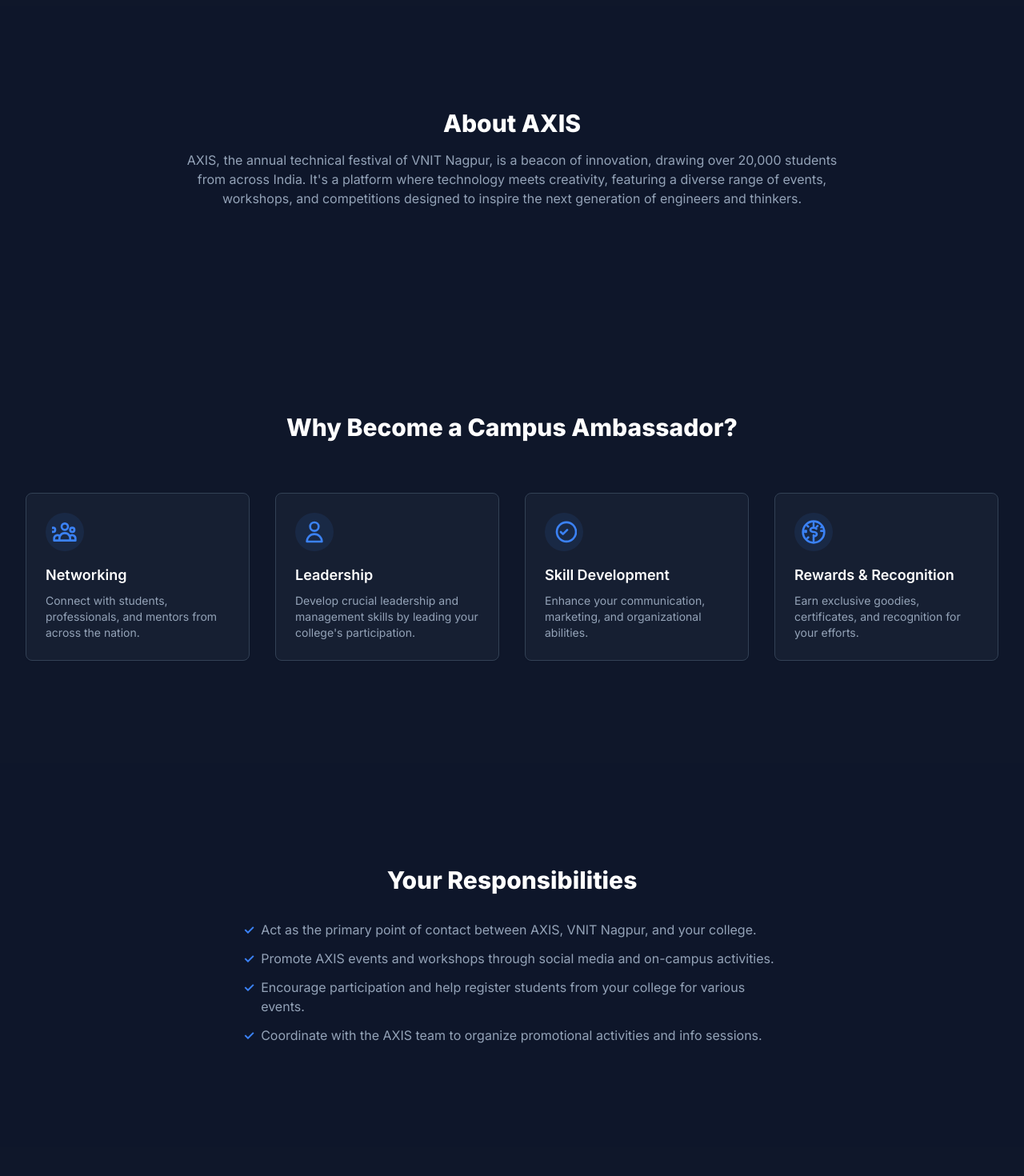
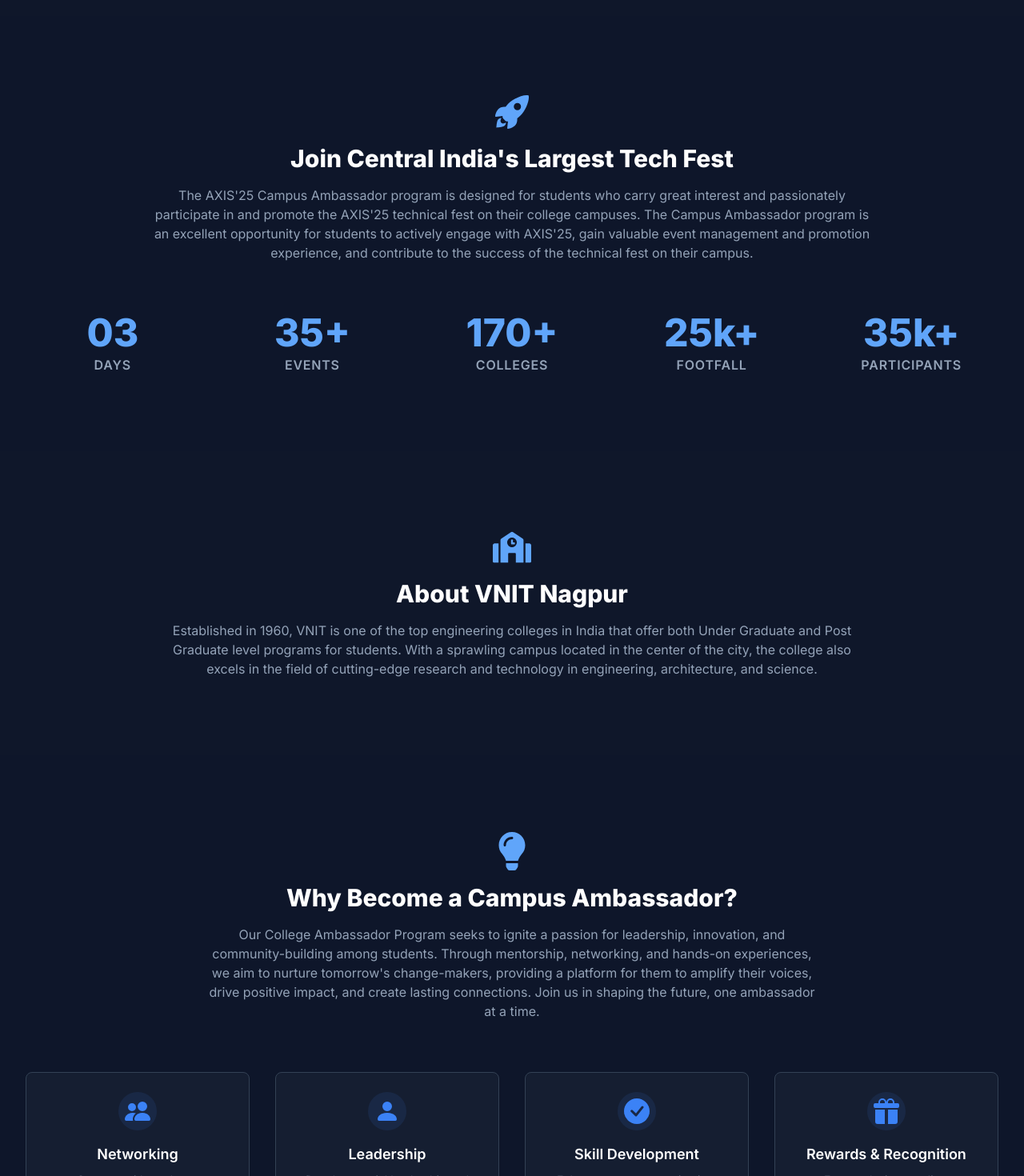
Before and after one commit to adityasahu1109/axis-campus-ambassador-website-2026, a React (Vite) app: page / in a window 1280 px wide. Shown: the part 720-2190 px from the top of the page at 80% size. Built offline with nearby package versions, Linux system fonts and the light colour scheme; no server answers.

Commit message:
optimised and made changes to homepage

```diff
--- a/package.json
+++ b/package.json
@@ -13,6 +13,7 @@
     "@supabase/supabase-js": "^2.75.1",
     "react": "^19.2.0",
     "react-dom": "^19.2.0",
+    "react-icons": "^5.5.0",
     "react-router-dom": "^7.9.4"
   },
   "devDependencies": {
--- a/src/pages/HomePage.jsx
+++ b/src/pages/HomePage.jsx
@@ -1,23 +1,82 @@
-import React, { useState, useEffect } from 'react';
-// --- MODIFICATION: Import 'Link' from 'react-router-dom' ---
+import React, { useState, useEffect, useRef } from 'react';
 import { Link, useNavigate } from 'react-router-dom';
-// --- END MODIFICATION ---
 import { useAuth } from '../AuthContext';
 import logoLight from '../assets/logo-light.png';
 import logoDark from '../assets/logo-dark.png';
 
-// ... (all other components like ChevronDownIcon, NetworkIcon, etc. are unchanged) ...
-const ChevronDownIcon = ({ isOpen }) => ( <svg xmlns="http://www.w3.org/2000/svg" className={`h-6 w-6 transition-transform duration-300 ${isOpen ? 'rotate-180' : ''}`} fill="none" viewBox="0 0 24 24" stroke="currentColor"> <path strokeLinecap="round" strokeLinejoin="round" strokeWidth={2} d="M19 9l-7 7-7-7" /> </svg> );
-const NetworkIcon = () => <svg xmlns="http://www.w3.org/2000/svg" className="h-8 w-8 text-blue-500" fill="none" viewBox="0 0 24 24" stroke="currentColor"><path strokeLinecap="round" strokeLinejoin="round" strokeWidth={2} d="M17 20h5v-2a3 3 0 00-5.356-1.857M17 20H7m10 0v-2c0-.656-.126-1.283-.356-1.857M7 20H2v-2a3 3 0 015.356-1.857M7 20v-2c0-.656.126-1.283.356-1.857m0 0a5.002 5.002 0 019.288 0M15 7a3 3 0 11-6 0 3 3 0 016 0zm6 3a2 2 0 11-4 0 2 2 0 014 0zM3 10a2 2 0 11-4 0 2 2 0 014 0z" /></svg>;
-const LeadershipIcon = () => <svg xmlns="http://www.w3.org/2000/svg" className="h-8 w-8 text-blue-500" fill="none" viewBox="0 0 24 24" stroke="currentColor"><path strokeLinecap="round" strokeLinejoin="round" strokeWidth={2} d="M16 7a4 4 0 11-8 0 4 4 0 018 0zM12 14a7 7 0 00-7 7h14a7 7 0 00-7-7z" /></svg>;
-const SkillIcon = () => <svg xmlns="http://www.w3.org/2000/svg" className="h-8 w-8 text-blue-500" fill="none" viewBox="0 0 24 24" stroke="currentColor"><path strokeLinecap="round" strokeLinejoin="round" strokeWidth={2} d="M9 12l2 2 4-4m5.618-4.471a9 9 0 11-12.728 0 9 9 0 0112.728 0z" /></svg>;
-const RewardIcon = () => <svg xmlns="http://www.w3.org/2000/svg" className="h-8 w-8 text-blue-500" fill="none" viewBox="0 0 24 24" stroke="currentColor"><path strokeLinecap="round" strokeLinejoin="round" strokeWidth={2} d="M12 8c-1.657 0-3 .895-3 2s1.343 2 3 2 3 .895 3 2-1.343 2-3 2m0-8c1.11 0 2.08.402 2.599 1M12 8V7m0 1v.01M12 6v-1m0-1V4m0 2.01M12 18v-1m0-1v-1m0 2v1m0 1v1M5 12H4m1-1H4m18 0h-1m-1 0h-1m-4-4l.707-.707M6.343 6.343l.707.707m12.728 0l-.707.707M6.343 17.657l.707-.707M12 22a10 10 0 110-20 10 10 0 010 20z" /></svg>;
-const MailIcon = () => <svg xmlns="http://www.w3.org/2000/svg" className="h-4 w-4 mr-2" fill="none" viewBox="0 0 24 24" stroke="currentColor"><path strokeLinecap="round" strokeLinejoin="round" strokeWidth={2} d="M3 8l7.89 5.26a2 2 0 002.22 0L21 8M5 19h14a2 2 0 002-2V7a2 2 0 00-2-2H5a2 2 0 00-2 2v10a2 2 0 002 2z" /></svg>;
-const PhoneIcon = () => <svg xmlns="http://www.w3.org/2000/svg" className="h-4 w-4 mr-2" fill="none" viewBox="0 0 24 24" stroke="currentColor"><path strokeLinecap="round" strokeLinejoin="round" strokeWidth={2} d="M3 5a2 2 0 012-2h3.28a1 1 0 01.948.684l1.498 4.493a1 1 0 01-.502 1.21l-2.257 1.13a11.042 11.042 0 005.516 5.516l1.13-2.257a1 1 0 011.21-.502l4.493 1.498a1 1 0 01.684.949V19a2 2 0 01-2 2h-1C9.716 21 3 14.284 3 6V5z" /></svg>;
-const BenefitCard = ({ icon, title, children }) => ( <div className="bg-white dark:bg-slate-800/50 p-6 rounded-lg border border-slate-200 dark:border-slate-700 shadow-sm transition-all hover:shadow-lg hover:-translate-y-1"> <div className="flex items-center justify-center h-12 w-12 rounded-full bg-blue-500/10 mb-4">{icon}</div> <h3 className="text-lg font-semibold text-slate-900 dark:text-white">{title}</h3> <p className="mt-2 text-sm text-slate-600 dark:text-slate-400">{children}</p> </div> );
+// --- MODIFICATION: Import all icons from react-icons ---
+import {
+  IoChevronDown,
+  IoMail,
+  IoCall,
+  IoRocketSharp
+} from 'react-icons/io5';
+import {
+  BsPeopleFill,
+  BsPersonFill,
+  BsCheckCircleFill,
+  BsGiftFill
+} from 'react-icons/bs';
+import {
+  FaSchool,
+  FaLightbulb,
+  FaClipboardList,
+  FaTrophy,
+  FaUsers,
+  FaQuestionCircle
+} from 'react-icons/fa';
+// --- END MODIFICATION ---
+
+
+// --- MODIFICATION: All local SVG components have been DELETED ---
+
+
+// --- Card components (Now use react-icons) ---
+const BenefitCard = ({ icon, title, children }) => ( <div className="bg-white dark:bg-slate-800/50 p-6 rounded-lg border border-slate-200 dark:border-slate-700 shadow-sm transition-all hover:shadow-lg hover:-translate-y-1 flex flex-col items-center text-center"> <div className="flex items-center justify-center h-12 w-12 rounded-full bg-blue-500/10 mb-4">{icon}</div> <h3 className="text-lg font-semibold text-slate-900 dark:text-white">{title}</h3> <p className="mt-2 text-sm text-slate-600 dark:text-slate-400">{children}</p> </div> );
 const PerkCard = ({ title, children }) => ( <div className="bg-white dark:bg-slate-800 p-6 rounded-lg border border-slate-200 dark:border-slate-700 shadow-sm"> <h3 className="font-bold text-blue-600 dark:text-blue-400">{title}</h3> <p className="mt-2 text-sm text-slate-600 dark:text-slate-400">{children}</p> </div> );
-const FaqItem = ({ question, answer, isOpen, onClick }) => ( <div className="border-b border-slate-200 dark:border-slate-700 py-4"> <button onClick={onClick} className="flex justify-between items-center w-full font-semibold text-slate-900 dark:text-white cursor-pointer text-left list-none" aria-expanded={isOpen}> <span>{question}</span> <ChevronDownIcon isOpen={isOpen} /> </button> {isOpen && ( <p className="mt-4 text-sm text-slate-600 dark:text-slate-400 text-left"> {answer} </p> )} </div> );
-const ContactCard = ({ name, email, phone }) => ( <div className="bg-white dark:bg-slate-800 p-6 rounded-lg border border-slate-200 dark:border-slate-700 shadow-sm text-left"> <h3 className="text-lg font-bold text-slate-900 dark:text-white">{name}</h3> <p className="text-sm text-slate-500 dark:text-slate-400">Head of Organizing Committee</p> <div className="mt-4 space-y-2"> <a href={`mailto:${email}`} className="flex items-center text-sm text-slate-600 dark:text-slate-300 hover:text-blue-500 dark:hover:text-blue-400 transition-colors"> <MailIcon /> <span>{email}</span> </a> <a href={`tel:${phone}`} className="flex items-center text-sm text-slate-600 dark:text-slate-300 hover:text-blue-500 dark:hover:text-blue-400 transition-colors"> <PhoneIcon /> <span>{phone}</span> </a> </div> </div> );
+const FaqItem = ({ question, answer, isOpen, onClick }) => ( <div className="border-b border-slate-200 dark:border-slate-700 py-4"> <button onClick={onClick} className="flex justify-between items-center w-full font-semibold text-slate-900 dark:text-white cursor-pointer text-left list-none" aria-expanded={isOpen}> <span>{question}</span> {/* --- MODIFICATION: Used react-icon --- */}<IoChevronDown className={`h-6 w-6 transition-transform duration-300 ${isOpen ? 'rotate-180' : ''}`} /> </button> {isOpen && ( <p className="mt-4 text-sm text-slate-600 dark:text-slate-400 text-left"> {answer} </p> )} </div> );
+const ContactCard = ({ name, phone }) => ( <div className="bg-white dark:bg-slate-800 p-6 rounded-lg border border-slate-200 dark:border-slate-700 shadow-sm flex flex-col items-center"> <h3 className="text-lg font-bold text-slate-900 dark:text-white">{name}</h3> <div className="mt-4 flex justify-center"> <a href={`tel:${phone}`} className="flex items-center text-sm text-slate-600 dark:text-slate-300 hover:text-blue-500 dark:hover:text-blue-400 transition-colors"> <IoCall className="h-4 w-4 mr-2" /> <span>{phone}</span> </a> </div> </div> );
+
+
+// --- StatCard with count-up animation (Logic unchanged) ---
+const StatCard = ({ endValue, prefix, suffix, label, duration = 1500, isVisible }) => {
+  const [count, setCount] = useState(0);
+
+  useEffect(() => {
+    if (!isVisible) return;
+
+    let startTime = null;
+    const animation = (timestamp) => {
+      if (!startTime) startTime = timestamp;
+      const progress = timestamp - startTime;
+      const percentage = Math.min(progress / duration, 1);
+
+      const newCount = Math.floor(percentage * endValue);
+      setCount(newCount);
+
+      if (progress < duration) {
+        requestAnimationFrame(animation);
+      } else {
+        setCount(endValue);
+      }
+    };
+
+    requestAnimationFrame(animation);
+
+    return () => {
+        setCount(endValue);
+    }
+  }, [isVisible, endValue, duration]);
+
+  return (
+    <div className="text-center">
+      <span className="text-4xl sm:text-5xl font-extrabold text-blue-600 dark:text-blue-400">
+        {prefix && count < 10 ? prefix : ''}{count}{suffix}
+      </span>
+      <p className="mt-1 text-sm sm:text-base font-semibold uppercase tracking-wider text-slate-500 dark:text-slate-400">{label}</p>
+    </div>
+  );
+};
 
 
 function HomePage() {
@@ -28,6 +87,34 @@
 
   const { profile, loading } = useAuth();
   const navigate = useNavigate();
+
+  // Logic for Intersection Observer (Unchanged)
+  const statsRef = useRef(null);
+  const [isStatsVisible, setIsStatsVisible] = useState(false);
+
+  useEffect(() => {
+    const observer = new IntersectionObserver(
+      (entries) => {
+        const entry = entries[0];
+        if (entry.isIntersecting) {
+          setIsStatsVisible(true);
+          observer.disconnect();
+        }
+      },
+      { threshold: 0.5 }
+    );
+
+    const currentStatsRef = statsRef.current;
+    if (currentStatsRef) {
+      observer.observe(currentStatsRef);
+    }
+
+    return () => {
+      if (currentStatsRef) {
+        observer.disconnect();
+      }
+    };
+  }, []);
 
   useEffect(() => {
     if (!loading && profile) {
@@ -43,25 +130,30 @@
     return <div className="w-full min-h-screen bg-white dark:bg-slate-900" />;
   }
 
+  // --- MODIFICATION: Stored icon class name for section headings ---
+  const sectionIconClass = "h-12 w-12 text-blue-600 dark:text-blue-400";
+
   return (
     <div className="animate-fade-in-up">
       <div className="max-w-7xl mx-auto px-4 sm:px-6 lg:px-8">
-        <div className="text-center pt-16 pb-24 sm:pt-24 sm:pb-32">
+        <div className="text-center pt-16 pb-24 sm:pt-20 sm:pb-32">
+          {/* Logo size is already h-20 sm:h-32, which is correct */}
           <img
             src={logoLight}
             alt="Event Logo"
-            className="h-32 w-auto mx-auto mb-6 block dark:hidden"
+            className="h-20 sm:h-32 w-auto mx-auto mb-6 block dark:hidden"
           />
           <img
             src={logoDark}
             alt="Event Logo"
-            className="h-32 w-auto mx-auto mb-6 hidden dark:block"
+            className="h-20 sm:h-32 w-auto mx-auto mb-6 hidden dark:block"
           />
           <h2 className="text-2xl font-semibold tracking-tight text-slate-500 dark:text-slate-400"> presents </h2>
           <h1 className="text-4xl md:text-6xl font-extrabold tracking-tight mt-4 bg-gradient-to-r from-red-500 via-purple-500 to-blue-500 text-transparent bg-clip-text inline-block pb-3"> Campus Ambassador Program </h1>
-          <p className="mt-4 max-w-2xl mx-auto text-lg text-slate-600 dark:text-slate-400"> Be the face of AXIS'25 in your college. Join a nationwide community of student leaders and innovators. </p>
+          <p className="mt-4 max-w-3xl mx-auto text-lg text-slate-600 dark:text-slate-400">
+            From DMs to Registrations — You Make It Happen! Be the face of AXIS, Central India's Largest Technical Fest by VNIT NAGPUR in your college and city by joining the AXIS Campus Ambassador Program.
+          </p>
           <div className="mt-8 flex justify-center">
-            {/* --- MODIFICATION: Added state={{ isRegister: true }} --- */}
             <Link
               to="/login"
               state={{ isRegister: true }}
@@ -69,33 +161,77 @@
             >
               Register Now
             </Link>
-            {/* --- END MODIFICATION --- */}
           </div>
         </div>
       </div>
-      {/* ... (rest of the file is unchanged) ... */}
-      <div className="bg-slate-50 dark:bg-slate-900/50 py-24 sm:py-32">
-        <div className="max-w-4xl mx-auto px-4 sm:px-6 lg:px-8 text-center">
-          <h2 className="text-3xl font-extrabold text-slate-900 dark:text-white">About AXIS</h2>
-          <p className="mt-4 text-base text-slate-600 dark:text-slate-400"> AXIS, the annual technical festival of VNIT Nagpur, is a beacon of innovation, drawing over 20,000 students from across India. It's a platform where technology meets creativity, featuring a diverse range of events, workshops, and competitions designed to inspire the next generation of engineers and thinkers. </p>
-        </div>
-      </div>
-      <div className="py-24 sm:py-32">
+
+      <div className="bg-slate-50 dark:bg-slate-900/50 py-20 sm:py-24">
         <div className="max-w-7xl mx-auto px-4 sm:px-6 lg:px-8">
-          <div className="text-center">
-            <h2 className="text-3xl font-extrabold text-slate-900 dark:text-white">Why Become a Campus Ambassador?</h2>
+          <div className="max-w-4xl mx-auto text-center">
+            {/* --- MODIFICATION: Icon above heading --- */}
+            <h2 className="text-2xl sm:text-3xl font-extrabold text-slate-900 dark:text-white flex flex-col items-center justify-center gap-y-4">
+              <IoRocketSharp className={sectionIconClass} />
+              <span>Join Central India's Largest Tech Fest</span>
+            </h2>
+            <p className="mt-4 text-base text-slate-600 dark:text-slate-400">
+              The AXIS'25 Campus Ambassador program is designed for students who carry great interest and passionately participate in and promote the AXIS'25 technical fest on their college campuses. The Campus Ambassador program is an excellent opportunity for students to actively engage with AXIS'25, gain valuable event management and promotion experience, and contribute to the success of the technical fest on their campus.
+            </p>
           </div>
-          <div className="mt-16 grid grid-cols-1 md:grid-cols-2 lg:grid-cols-4 gap-8">
-            <BenefitCard icon={<NetworkIcon />} title="Networking">Connect with students, professionals, and mentors from across the nation.</BenefitCard>
-            <BenefitCard icon={<LeadershipIcon />} title="Leadership">Develop crucial leadership and management skills by leading your college's participation.</BenefitCard>
-            <BenefitCard icon={<SkillIcon />} title="Skill Development">Enhance your communication, marketing, and organizational abilities.</BenefitCard>
-            <BenefitCard icon={<RewardIcon />} title="Rewards & Recognition">Earn exclusive goodies, certificates, and recognition for your efforts.</BenefitCard>
+          {/* Updated StatCard props (Request 1) */}
+          <div ref={statsRef} className="mt-16 grid grid-cols-1 md:grid-cols-5 gap-y-12 gap-x-8">
+            <StatCard endValue={3} prefix="0" label="Days" isVisible={isStatsVisible} />
+            <StatCard endValue={35} suffix="+" label="Events" isVisible={isStatsVisible} />
+            <StatCard endValue={170} suffix="+" label="Colleges" isVisible={isStatsVisible} />
+            <StatCard endValue={25} suffix="k+" label="Footfall" isVisible={isStatsVisible} />
+            <StatCard endValue={35} suffix="k+" label="Participants" isVisible={isStatsVisible} className="md:col-span-1" />
           </div>
         </div>
       </div>
-      <div className="bg-slate-50 dark:bg-slate-900/50 py-24 sm:py-32">
+
+      <div className="py-20 sm:py-24">
+        <div className="max-w-7xl mx-auto px-4 sm:px-6 lg:px-8">
+          <div className="max-w-4xl mx-auto text-center">
+            {/* --- MODIFICATION: Icon above heading --- */}
+            <h2 className="text-2xl sm:text-3xl font-extrabold text-slate-900 dark:text-white flex flex-col items-center justify-center gap-y-4">
+              <FaSchool className={sectionIconClass} />
+              <span>About VNIT Nagpur</span>
+            </h2>
+            <p className="mt-4 text-base text-slate-600 dark:text-slate-400">
+              Established in 1960, VNIT is one of the top engineering colleges in India that offer both Under Graduate and Post Graduate level programs for students. With a sprawling campus located in the center of the city, the college also excels in the field of cutting-edge research and technology in engineering, architecture, and science.
+            </p>
+          </div>
+        </div>
+      </div>
+
+      <div className="bg-slate-50 dark:bg-slate-900/50 py-20 sm:py-24">
+        <div className="max-w-7xl mx-auto px-4 sm:px-6 lg:px-8">
+          <div className="text-center">
+            {/* --- MODIFICATION: Icon above heading --- */}
+            <h2 className="text-2xl sm:text-3xl font-extrabold text-slate-900 dark:text-white flex flex-col items-center justify-center gap-y-4">
+              <FaLightbulb className={sectionIconClass} />
+              <span>Why Become a Campus Ambassador?</span>
+            </h2>
+            <p className="mt-4 max-w-3xl mx-auto text-base text-slate-600 dark:text-slate-400">
+              Our College Ambassador Program seeks to ignite a passion for leadership, innovation, and community-building among students. Through mentorship, networking, and hands-on experiences, we aim to nurture tomorrow's change-makers, providing a platform for them to amplify their voices, drive positive impact, and create lasting connections. Join us in shaping the future, one ambassador at a time.
+            </p>
+          </div>
+          {/* --- MODIFICATION: BenefitCard icons --- */}
+          <div className="mt-16 grid grid-cols-1 md:grid-cols-2 lg:grid-cols-4 gap-8">
+            <BenefitCard icon={<BsPeopleFill className="h-8 w-8 text-blue-500" />} title="Networking">Connect with students, professionals, and mentors from across the nation.</BenefitCard>
+            <BenefitCard icon={<BsPersonFill className="h-8 w-8 text-blue-500" />} title="Leadership">Develop crucial leadership and management skills by leading your college's participation.</BenefitCard>
+            <BenefitCard icon={<BsCheckCircleFill className="h-8 w-8 text-blue-500" />} title="Skill Development">Enhance your communication, marketing, and organizational abilities.</BenefitCard>
+            <BenefitCard icon={<BsGiftFill className="h-8 w-8 text-blue-500" />} title="Rewards & Recognition">Earn exclusive goodies, certificates, and recognition for your efforts.</BenefitCard>
+          </div>
+        </div>
+      </div>
+
+      <div className="py-20 sm:py-24">
         <div className="max-w-4xl mx-auto px-4 sm:px-6 lg:px-8 text-center">
-          <h2 className="text-3xl font-extrabold text-slate-900 dark:text-white">Your Responsibilities</h2>
+          {/* --- MODIFICATION: Icon above heading --- */}
+          <h2 className="text-2xl sm:text-3xl font-extrabold text-slate-900 dark:text-white flex flex-col items-center justify-center gap-y-4">
+              <FaClipboardList className={sectionIconClass} />
+            <span>Your Responsibilities</span>
+          </h2>
           <ul className="mt-8 text-left space-y-3 text-slate-600 dark:text-slate-400 max-w-2xl mx-auto">
             <li className="flex items-start"><span className="text-blue-500 font-bold mr-2">✓</span><span>Act as the primary point of contact between AXIS, VNIT Nagpur, and your college.</span></li>
             <li className="flex items-start"><span className="text-blue-500 font-bold mr-2">✓</span><span>Promote AXIS events and workshops through social media and on-campus activities.</span></li>
@@ -104,9 +240,14 @@
           </ul>
         </div>
       </div>
-      <div className="py-24 sm:py-32">
+
+      <div className="bg-slate-50 dark:bg-slate-900/50 py-20 sm:py-24">
         <div className="max-w-7xl mx-auto px-4 sm:px-6 lg:px-8 text-center">
-          <h2 className="text-3xl font-extrabold text-slate-900 dark:text-white">Incentives & Perks</h2>
+          {/* --- MODIFICATION: Icon above heading --- */}
+          <h2 className="text-2xl sm:text-3xl font-extrabold text-slate-900 dark:text-white flex flex-col items-center justify-center gap-y-4">
+            <FaTrophy className={sectionIconClass} />
+            <span>Incentives & Perks</span>
+          </h2>
           <div className="mt-12 grid grid-cols-1 sm:grid-cols-2 lg:grid-cols-3 gap-8 text-left">
             <PerkCard title="Certificates">Receive a prestigious certificate from AXIS, VNIT Nagpur, recognizing your contribution.</PerkCard>
             <PerkCard title="Letter of Recommendation (LOR)">Top-performing ambassadors will receive a valuable LOR from the esteemed faculty of VNIT.</PerkCard>
@@ -117,19 +258,29 @@
           </div>
         </div>
       </div>
-      <div id="contact" className="py-24 sm:py-32">
+
+      <div id="contact" className="py-20 sm:py-24">
         <div className="max-w-4xl mx-auto px-4 sm:px-6 lg:px-8 text-center">
-          <h2 className="text-3xl font-extrabold text-slate-900 dark:text-white">Get In Touch</h2>
+          {/* --- MODIFICATION: Icon above heading --- */}
+          <h2 className="text-2xl sm:text-3xl font-extrabold text-slate-900 dark:text-white flex flex-col items-center justify-center gap-y-4">
+            <FaUsers className={sectionIconClass} />
+            <span>Get In Touch</span>
+          </h2>
           <p className="mt-4 text-lg text-slate-600 dark:text-slate-400"> Have questions or want to learn more? Reach out to one of our organizing heads. </p>
           <div className="mt-12 grid grid-cols-1 sm:grid-cols-2 gap-8">
-            <ContactCard name="Aditya Sahu" email="adityasahu@example.com" phone="+91 12345 67890" />
-            <ContactCard name="Rohan Sharma" email="rohansharma@example.com" phone="+91 09876 54321" />
+            <ContactCard name="Arya Mali"  phone="+91 70588 08402" />
+            <ContactCard name="Arnav Garg" phone="+91 72196 53464" />
           </div>
         </div>
       </div>
-      <div className="bg-slate-50 dark:bg-slate-900/50 py-24 sm:py-32">
+
+      <div className="bg-slate-50 dark:bg-slate-900/50 py-20 sm:py-24">
         <div className="max-w-4xl mx-auto px-4 sm:px-6 lg:px-8">
-          <h2 className="text-3xl font-extrabold text-slate-900 dark:text-white text-center">Frequently Asked Questions</h2>
+          {/* --- MODIFICATION: Icon above heading --- */}
+          <h2 className="text-2xl sm:text-3xl font-extrabold text-slate-900 dark:text-white text-center flex flex-col items-center justify-center gap-y-4">
+            <FaQuestionCircle className={sectionIconClass} />
+            <span>Frequently Asked Questions</span>
+          </h2>
           <div className="mt-10">
             <FaqItem question="Who can apply for the Campus Ambassador program?" answer="Any student currently enrolled in an undergraduate or postgraduate program in any college or university is eligible to apply. We are looking for enthusiastic individuals with strong communication skills, a robust social network, and a passion for technology and community building. First and second-year students are especially encouraged to apply." isOpen={openFaq === 0} onClick={() => handleFaqClick(0)} />
             <FaqItem question="Is there any registration fee?" answer="Absolutely not! The Campus Ambassador program is a completely free initiative. Our goal is to build a nationwide community of student leaders, and we believe there should be no financial barriers to joining and showcasing your talent." isOpen={openFaq === 1} onClick={() => handleFaqClick(1)} />
```
Also changed, not shown: 1 other file (tests, documents, lock files or other folders).
